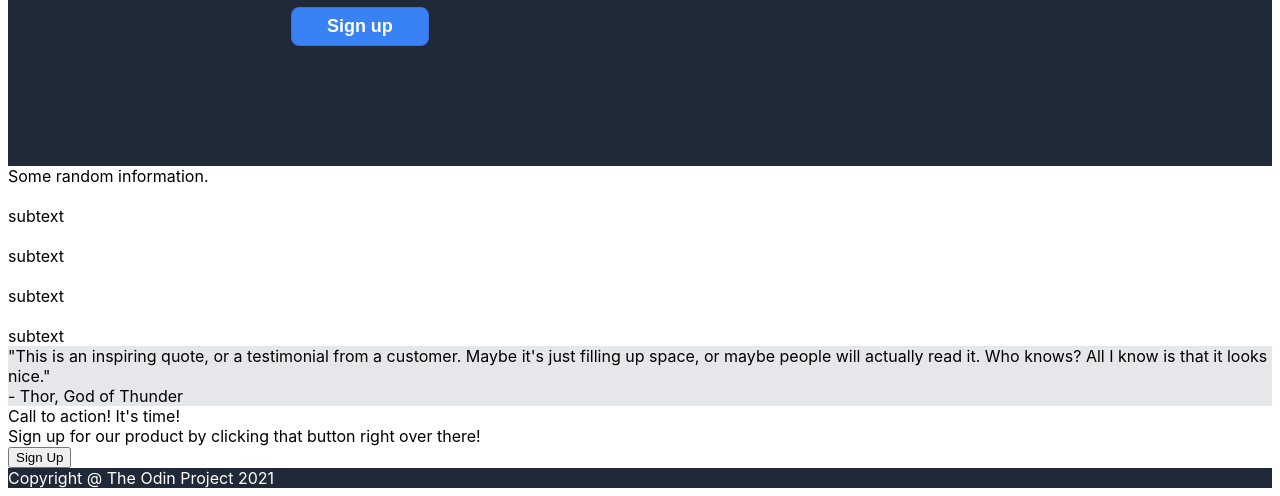
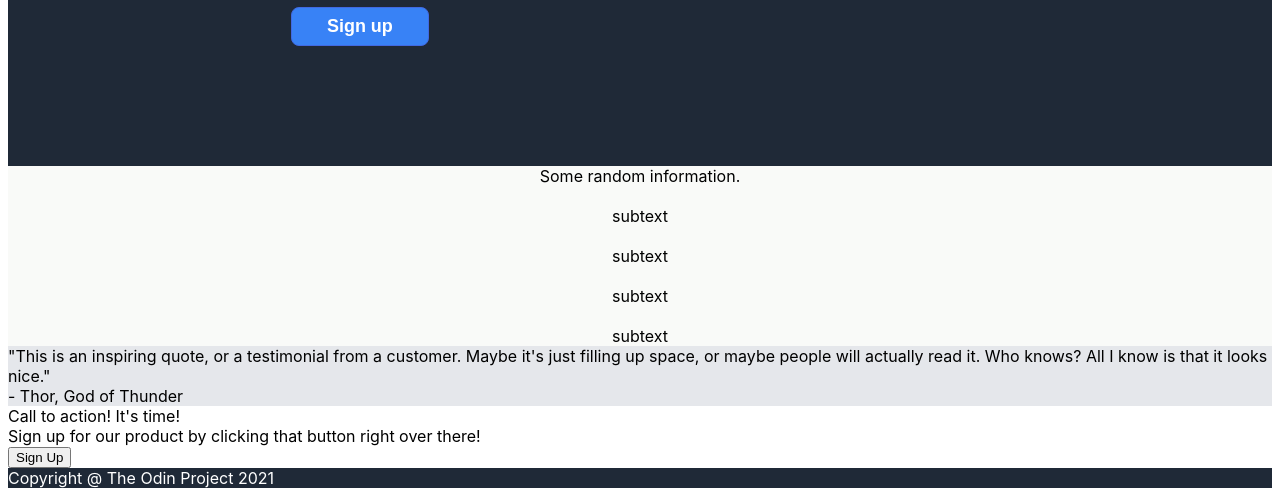
Before and after one commit to siyer20/landing-page-project, a plain HTML site: page index.html in a window 1280 px wide. Shown: the part 511-1007 px from the top of the page. Drawn offline with Linux system fonts and the light colour scheme.

Commit message:
Added some preliminary formatting for Q2
Changed the background color and added flexbox
formatting so that items would be centered.

```diff
--- a/index.html
+++ b/index.html
@@ -33,7 +33,7 @@
             </div>
 
         <div class="q2">
-            <div>Some random information.</div>
+            <div class="title">Some random information.</div>
 
             <div class="information">
                 <div class="illustration">
--- a/style.css
+++ b/style.css
@@ -76,6 +76,13 @@ a{
     box-sizing: border-box;
 }
 
+.q2{
+    background-color:#f9faf8;
+    display: flex;
+    flex-direction: column;
+    align-items: center;
+}
+
 .q3{
     background-color: #e5e7eb;
 }
```
